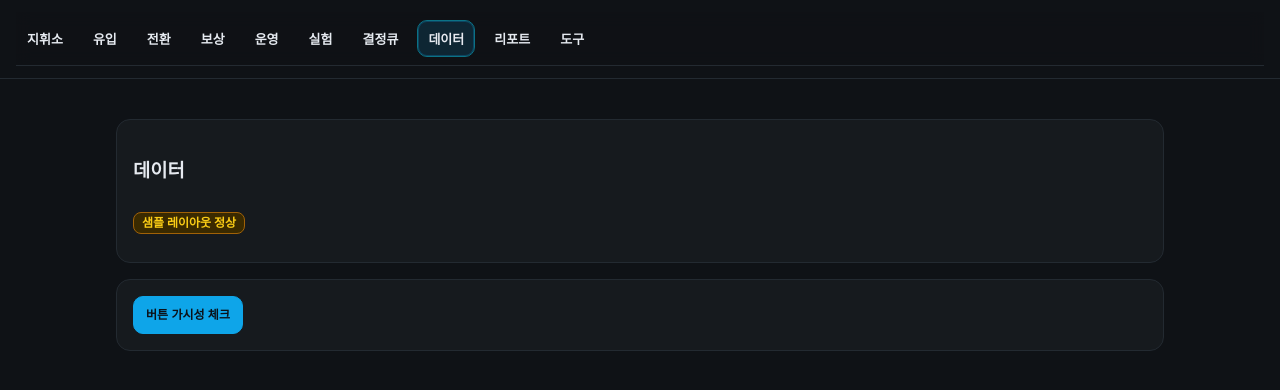
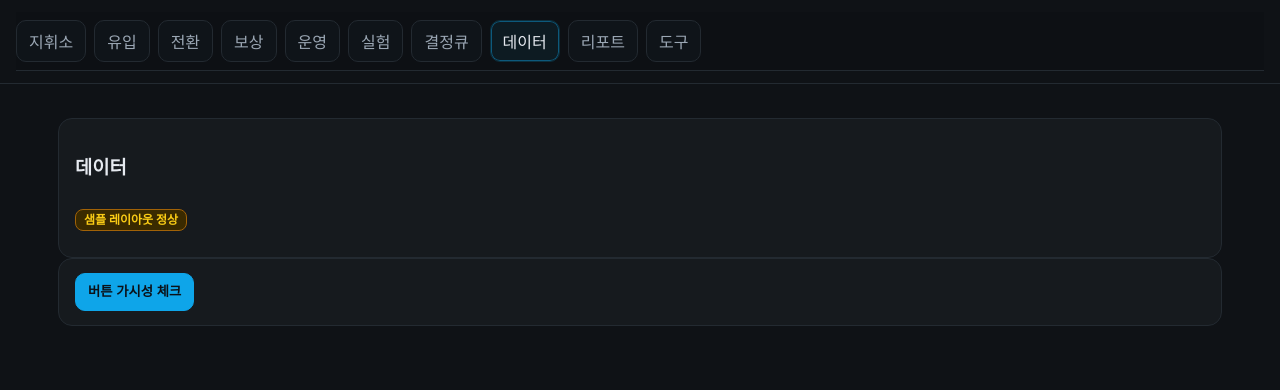
Before and after one commit to sht27363838-glitch/zp-v3.0, a Next.js app: page /data in a window 1280 px wide. Shown: the top 390 px of the page. Built offline with nearby package versions, Linux system fonts and the light colour scheme.

Commit message:
Update globals.css

```diff
--- a/app/globals.css
+++ b/app/globals.css
@@ -1,11 +1,41 @@
+:root{
+  --bg:#0F1216; --panel:#161A1E; --border:#232A31;
+  --txt:#E6EAF0; --muted:#9BA7B4;
+  --accent:#0EA5E9; --success:#22C55E; --warn:#F59E0B; --danger:#EF4444; --info:#8B5CF6;
+}
+*{box-sizing:border-box} html,body{height:100%}
+body{margin:0;background:var(--bg);color:var(--txt);font-family:Inter, Pretendard, system-ui, -apple-system, sans-serif}
+a{color:inherit;text-decoration:none}
 
-:root{--bg:#0F1216;--panel:#161A1E;--border:#232A31;--txt:#E6EAF0;--muted:#9BA7B4;--accent:#0EA5E9;--success:#22C55E;--warn:#F59E0B;--danger:#EF4444;--info:#8B5CF6}
-*{box-sizing:border-box}html,body{margin:0;padding:0;background:var(--bg);color:var(--txt);font-family:Inter,Pretendard,system-ui}
-.container{max-width:1080px;margin:24px auto;padding:0 16px}.card{background:var(--panel);border:1px solid var(--border);border-radius:14px;padding:16px;margin-bottom:16px}
-.nav{position:sticky;top:0;z-index:40;display:flex;gap:8px;padding:10px 16px;border-bottom:1px solid var(--border);background:rgba(15,18,22,.8);backdrop-filter:blur(8px)}
-.tab{padding:8px 10px;border-radius:10px;color:var(--txt);text-decoration:none;border:1px solid transparent;font-weight:700;font-size:13px}
-.tab:hover{border-color:var(--border);background:#13171b}.tab.active{background:rgba(14,165,233,.14);border-color:#0B7285;color:#E6EAF0;box-shadow:0 0 0 1px rgba(14,165,233,.25) inset}
-@media (max-width:960px){.nav{overflow-x:auto;white-space:nowrap}}
-.btn{display:inline-flex;align-items:center;gap:8px;padding:8px 12px;border-radius:12px;border:1px solid #2f3944;background:#232A31;color:var(--txt);font-weight:700;font-size:12px}
-.btn.primary{background:var(--accent);color:#0F1216;border-color:#0891B2}.badge{display:inline-flex;align-items:center;padding:3px 8px;border-radius:999px;font-size:11px;font-weight:700;border:1px solid #2f3944;background:#232A31;color:var(--txt)}
-.badge.warn{background:rgba(245,158,11,.20);border-color:#B45309;color:#FBBF24}
+/* 레이아웃 공통 */
+.container{max-width:1200px;margin:0 auto;padding:18px}
+.stack{display:flex;flex-direction:column;gap:16px}
+.card{background:var(--panel);border:1px solid var(--border);border-radius:14px;padding:14px 16px}
+.row{display:flex;align-items:center}
+.gap{gap:10px}
+.muted{color:var(--muted);font-size:.9rem}
+
+/* 네비 */
+.nav{display:flex;gap:6px;overflow:auto;padding:10px 12px;border-bottom:1px solid var(--border);background:#0d1014;position:sticky;top:0;z-index:2}
+.nav .tab{padding:8px 12px;border:1px solid var(--border);border-radius:10px;background:#0f1419;color:var(--muted)}
+.nav .tab.active{background:#0d1b22;border-color:#0c2f3d;color:#E6EAF0;box-shadow:0 0 0 1px rgba(14,165,233,.45) inset}
+
+/* 버튼/배지(가독성 패치) */
+.btn{display:inline-flex;align-items:center;gap:6px;padding:8px 12px;border-radius:10px;border:1px solid var(--border);background:#0f1419;color:var(--txt);font-weight:600;cursor:pointer}
+.btn:hover{transform:translateY(-1px)}
+.btn.primary{background:#08222b;border-color:#0EA5E9}
+.btn.success{background:#0c2515;border-color:#22C55E}
+.btn.warn{background:#261a05;border-color:#F59E0B}
+.btn.danger{background:#2a0f12;border-color:#EF4444}
+
+.badge{display:inline-flex;align-items:center;padding:6px 10px;border-radius:999px;border:1px solid var(--border);background:#12161b;color:#d8dee6;font-weight:700}
+.badge.success{background:#132516;border-color:#22C55E;color:#baf7cd}
+.badge.warn{background:#251d0b;border-color:#F59E0B;color:#ffe7b8}
+.badge.danger{background:#2a1213;border-color:#EF4444;color:#ffc7c9}
+.badge.info{background:#1a1530;border-color:#8B5CF6;color:#dfd4ff}
+
+/* 표 */
+table{width:100%;border-collapse:collapse}
+th,td{padding:10px 12px;border-bottom:1px solid var(--border)}
+td.num{text-align:right}
+thead th{position:sticky;top:0;background:#151a1f}
```
